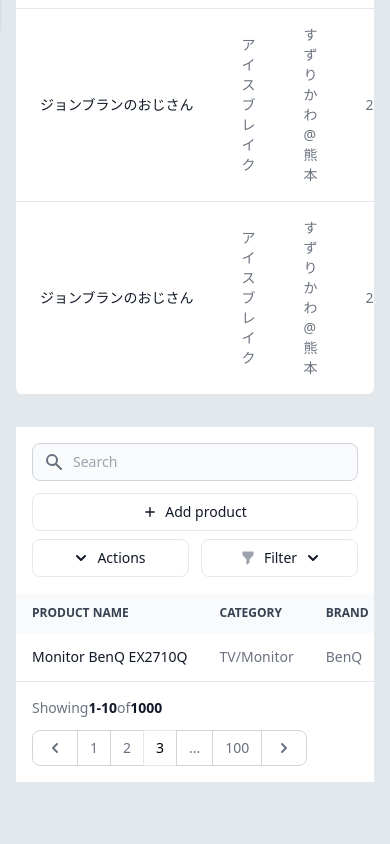
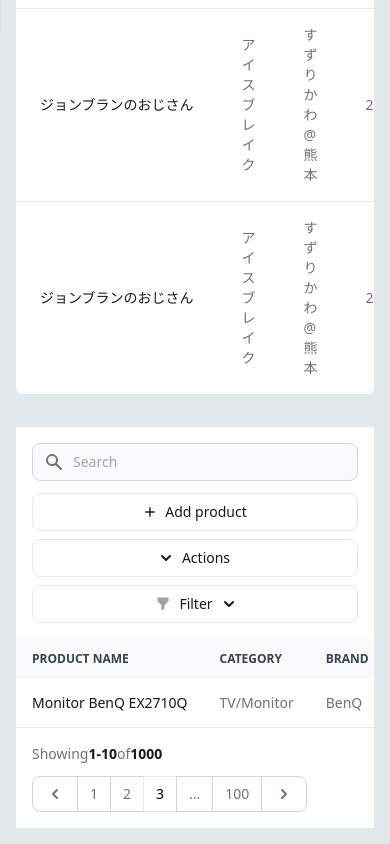
Before and after one commit to chihiros/topicpost-web, a React (Create React App) app: page /recreation in a window 390 px wide. Shown: the part 812-1656 px from the top of the page. Before the commit the page ends 1610 px from the top, so only its background shows below. Built offline with nearby package versions, Linux system fonts and the light colour scheme; no server answers; what tailwindcss-inner-border would draw is missing.

Commit message:
fix: ドロップメニューを表示する位置を修正

```diff
--- a/src/core/components/organisms/RecreationContent.tsx
+++ b/src/core/components/organisms/RecreationContent.tsx
@@ -188,7 +188,7 @@ const RecreationForm: React.FC = () => {
                   Add product
                 </button>
 
-                <div className="flex items-center space-x-3 w-full md:w-auto">
+                <div className="relative inline-block text-left">
                   <button
                     id="actionsDropdownButton"
                     className="w-full md:w-auto flex items-center justify-center py-2 px-4 text-sm font-medium text-gray-900 focus:outline-none bg-white rounded-lg border border-gray-200 hover:bg-gray-100 hover:text-primary-700 focus:z-10 focus:ring-4 focus:ring-gray-200"
@@ -203,7 +203,7 @@ const RecreationForm: React.FC = () => {
                   <div
                     ref={actionsDropdownRef}
                     id="actionsDropdown"
-                    className={`${isActionsDropdownOpen ? '' : 'hidden'} absolute z-50 w-44 bg-white rounded divide-y divide-gray-100 shadow`}
+                    className={`${isActionsDropdownOpen ? '' : 'hidden'} absolute z-50 w-44 top-full bg-white rounded divide-y divide-gray-100 shadow`}
                   >
                     <ul className="py-1 text-sm text-gray-700" aria-labelledby="actionsDropdownButton">
                       <li>
@@ -214,6 +214,8 @@ const RecreationForm: React.FC = () => {
                       <a href="/" className="block py-2 px-4 text-sm text-gray-700 hover:bg-gray-100">Delete all</a>
                     </div>
                   </div>
+                  </div>
+                  <div className="relative inline-block text-left">
                   <button
                     id="filterDropdownButton"
                     className="w-full md:w-auto flex items-center justify-center py-2 px-4 text-sm font-medium text-gray-900 focus:outline-none bg-white rounded-lg border border-gray-200 hover:bg-gray-100 hover:text-primary-700 focus:z-10 focus:ring-4 focus:ring-gray-200"
@@ -231,7 +233,7 @@ const RecreationForm: React.FC = () => {
                   <div
                     ref={filterDropdownRef}
                     id="filterDropdown"
-                    className={`${isFilterDropdownOpen ? '' : 'hidden'} absolute z-50 w-48 p-3 bg-white rounded-lg shadow`}
+                    className={`${isFilterDropdownOpen ? '' : 'hidden'} absolute z-50 w-48 p-3 top-full bg-white rounded-lg shadow`}
                   >
                     <h6 className="mb-3 text-sm font-medium text-gray-900">Choose brand</h6>
                     <ul className="space-y-2 text-sm" aria-labelledby="filterDropdownButton">
@@ -257,7 +259,7 @@ const RecreationForm: React.FC = () => {
                       </li>
                     </ul>
                   </div>
-                </div>
+              </div>
               </div>
             </div>
             <div className="overflow-x-auto">
```
